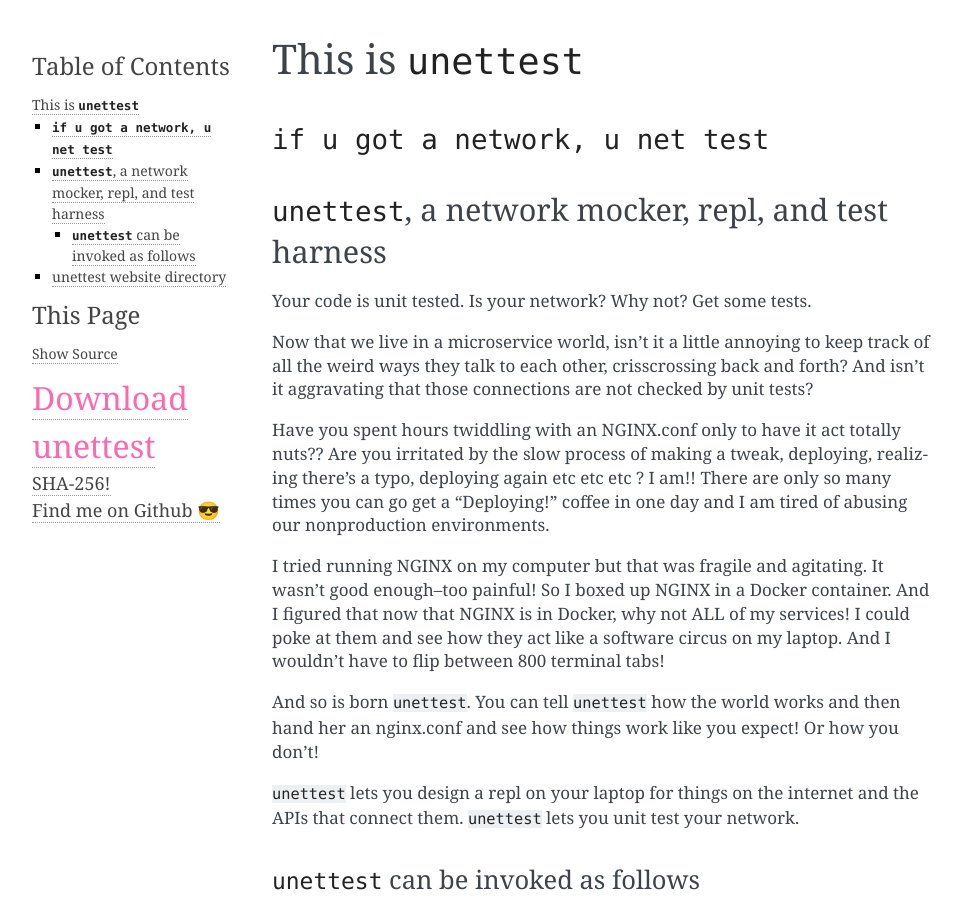
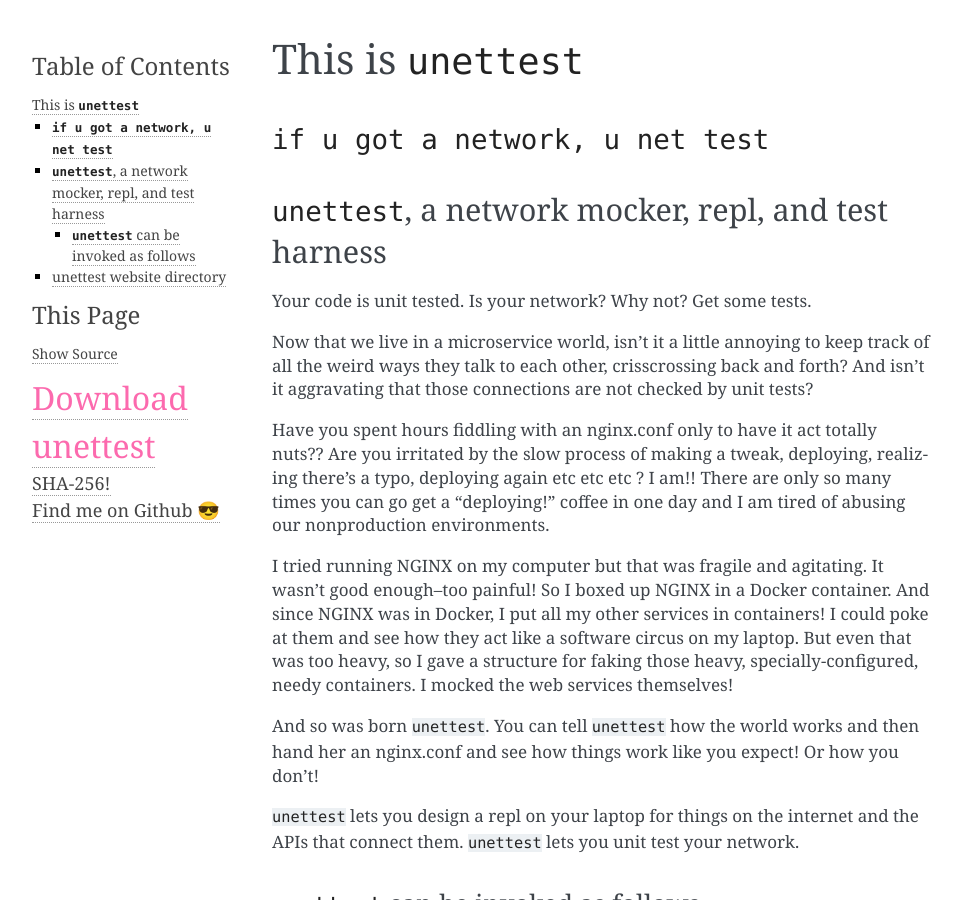
Before and after one commit to nypublicradio/unettest, a Sphinx documentation site: the page built from docs/index.rst, in a window 1280 px wide and 900 px high. Shown: the whole window, without its empty margins (148-1110 px from the left). Built offline with Sphinx 7.4.7, drawn with Linux system fonts in a browser that asks for light colours.

Commit message:
minor index rewording

```diff
--- a/docs/index.rst
+++ b/docs/index.rst
@@ -18,19 +18,20 @@ track of all the weird ways they talk to each other, crisscrossing back and
 forth? And isn't it aggravating that those connections are not checked by unit
 tests?
 
-Have you spent hours twiddling with an NGINX.conf only to have it act totally
+Have you spent hours fiddling with an nginx.conf only to have it act totally
 nuts?? Are you irritated by the slow process of making a tweak, deploying,
 realizing there's a typo, deploying again etc etc etc ? I am!! There are only
-so many times you can go get a "Deploying!" coffee in one day and I am tired of
+so many times you can go get a "deploying!" coffee in one day and I am tired of
 abusing our nonproduction environments.
 
 I tried running NGINX on my computer but that was fragile and agitating. It
 wasn't good enough--too painful!  So I boxed up NGINX in a Docker container.
-And I figured that now that NGINX is in Docker, why not ALL of my services! I
+And since NGINX was in Docker, I put all my other services in containers! I
 could poke at them and see how they act like a software circus on my laptop.
-And I wouldn't have to flip between 800 terminal tabs!
+But even that was too heavy, so I gave a structure for faking those heavy,
+specially-configured, needy containers. I mocked the web services themselves!
 
-And so is born ``unettest``. You can tell ``unettest`` how the world works and
+And so was born ``unettest``. You can tell ``unettest`` how the world works and
 then hand her an nginx.conf and see how things work like you expect! Or how you
 don't!
 
```
